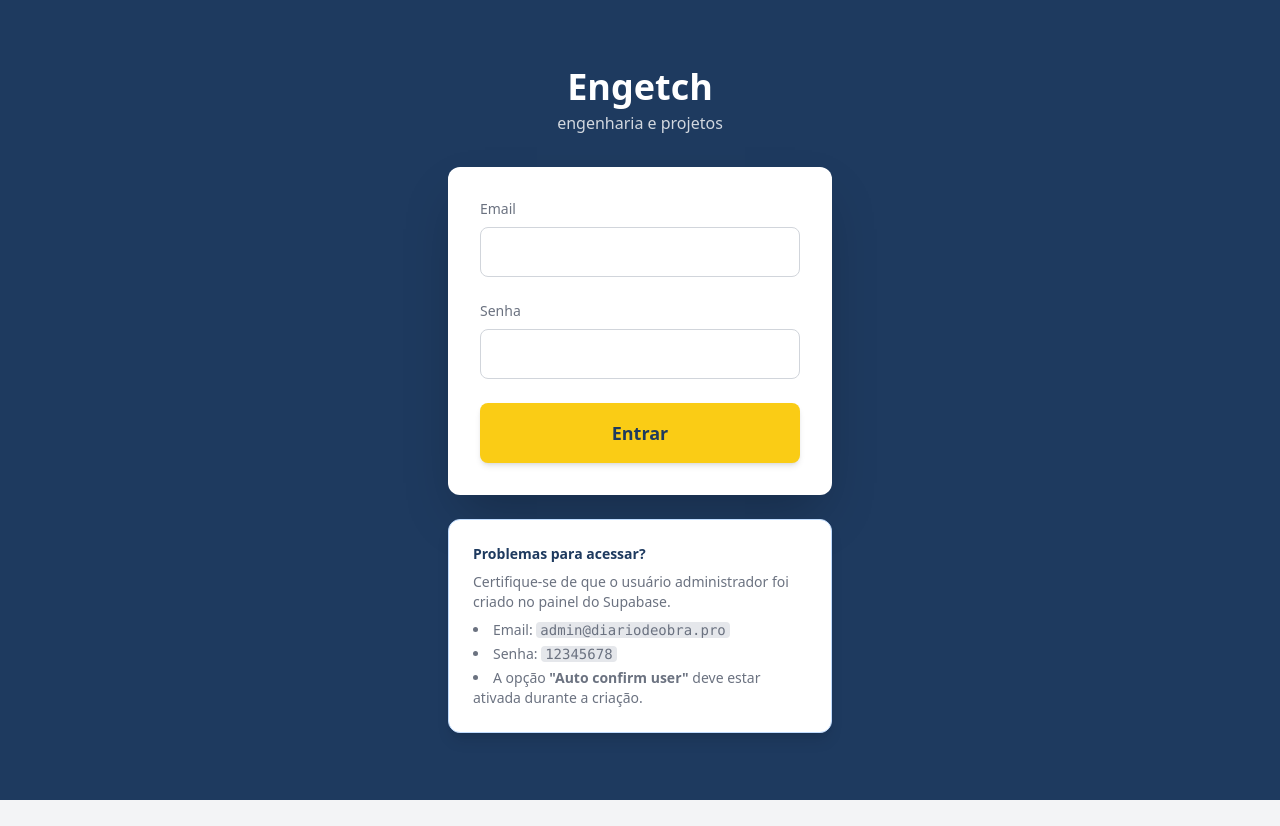
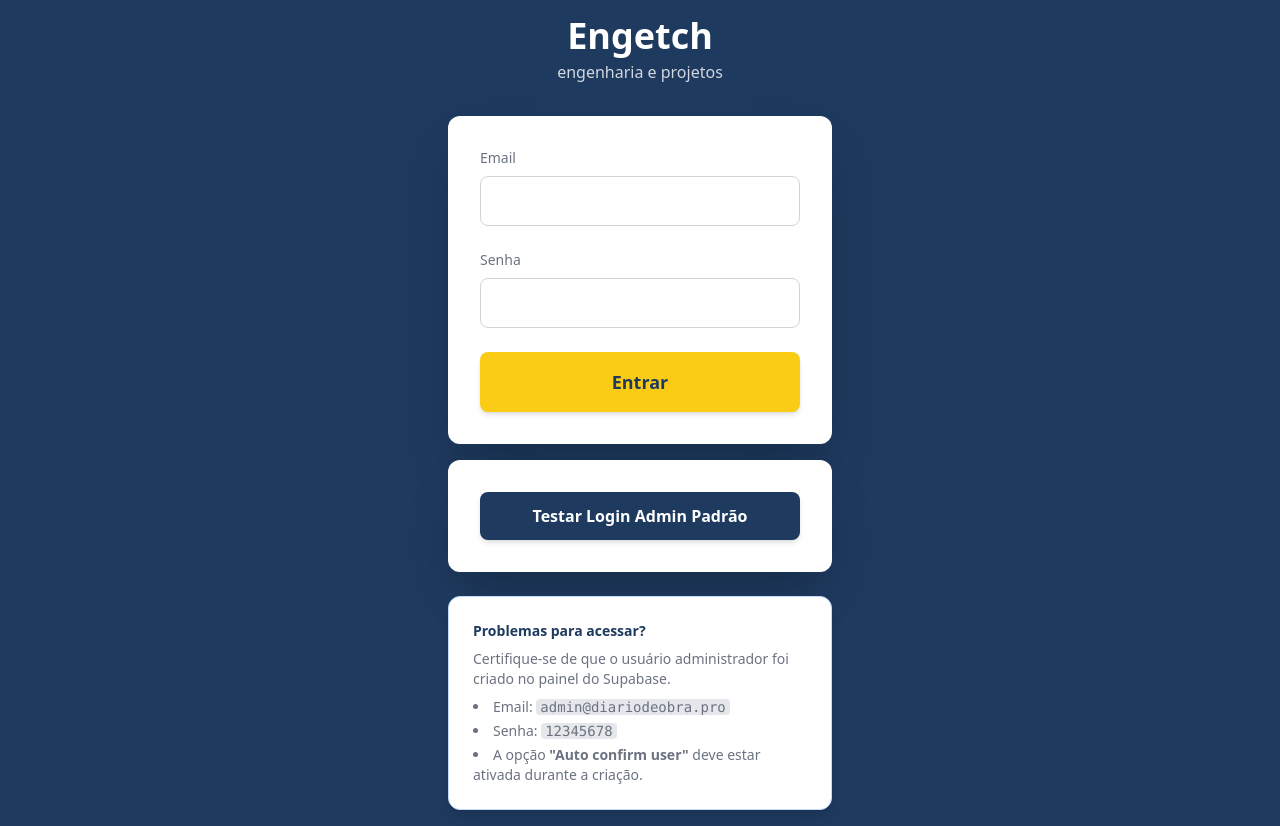
Before and after one commit to marcuscivil8-hub/DIARIO-DE-OBRAS-PRO, a React (Vite) app: page / in a window 1280 px wide. Before the commit the page ends 800 px from the top, so only its background shows below. Built offline with nearby package versions, Linux system fonts and the light colour scheme.

Commit message:
feat(LoginPage): Add admin test button and logic
Introduces a new button on the login page to facilitate testing admin credentials. This simplifies the process of verifying the admin user setup in Supabase, providing clearer feedback on potential credential issues.

```diff
--- a/components/pages/LoginPage.tsx
+++ b/components/pages/LoginPage.tsx
@@ -12,10 +12,13 @@
     const [password, setPassword] = useState('');
     const [error, setError] = useState('');
     const [loading, setLoading] = useState(false);
+    const [testResult, setTestResult] = useState<string | null>(null);
+
 
     const handleLogin = async (e: React.FormEvent) => {
         e.preventDefault();
         setError('');
+        setTestResult(null);
         setLoading(true);
         try {
             await onLogin(email, password);
@@ -23,6 +26,24 @@
         } catch (err: any) {
             // A mensagem de erro agora vem diretamente da apiService, mais específica.
             setError(err.message);
+        } finally {
+            setLoading(false);
+        }
+    };
+
+    const handleAdminTest = async () => {
+        setError('');
+        setTestResult(null);
+        setLoading(true);
+        try {
+            // Se o login for bem-sucedido, o App.tsx navegará para o dashboard.
+            await onLogin('admin@diariodeobra.pro', '12345678');
+        } catch (err: any) {
+            if (err.message.includes('Email ou senha inválidos')) {
+                setTestResult("Falha no Teste: As credenciais 'admin@diariodeobra.pro' / '12345678' estão incorretas no Supabase. Por favor, recrie o usuário com atenção à senha e ativando a opção 'Auto confirm user'.");
+            } else {
+                 setTestResult(`Falha no Teste com um erro inesperado: ${err.message}`);
+            }
         } finally {
             setLoading(false);
         }
@@ -73,6 +94,18 @@
                         {loading ? 'Entrando...' : 'Entrar'}
                     </Button>
                 </form>
+
+                <div className="bg-white rounded-xl shadow-2xl p-8 mt-4">
+                    <Button type="button" variant="secondary" onClick={handleAdminTest} className="w-full" disabled={loading}>
+                        {loading ? 'Testando...' : 'Testar Login Admin Padrão'}
+                    </Button>
+                     {testResult && (
+                        <div className="mt-4 text-sm text-center p-3 rounded-lg bg-red-50 text-red-800 border border-red-200">
+                            {testResult}
+                        </div>
+                    )}
+                </div>
+
                  <Card className="mt-6 text-sm bg-blue-50 border border-blue-200">
                     <h4 className="font-bold text-brand-blue mb-2">Problemas para acessar?</h4>
                     <p className="text-brand-gray">
```
